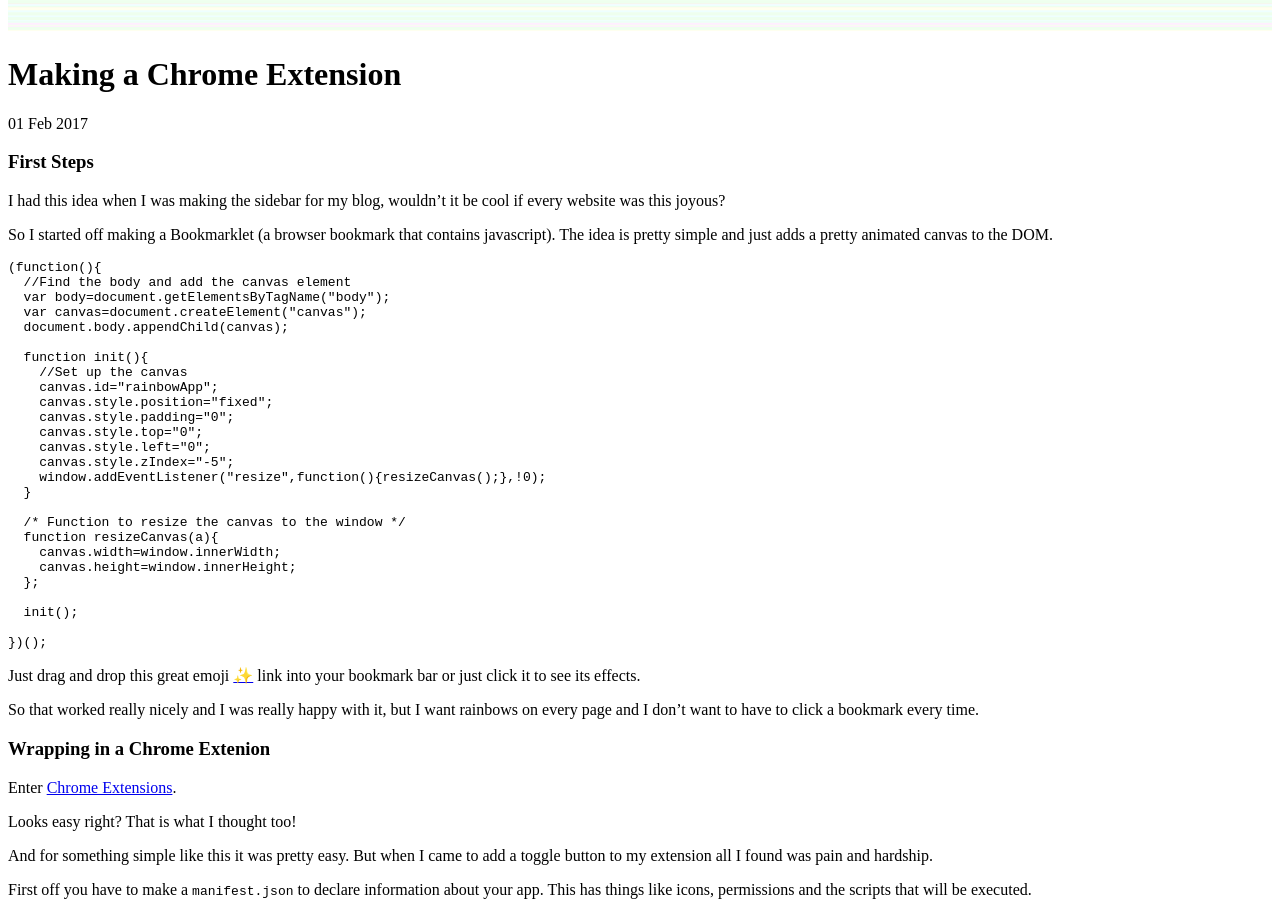
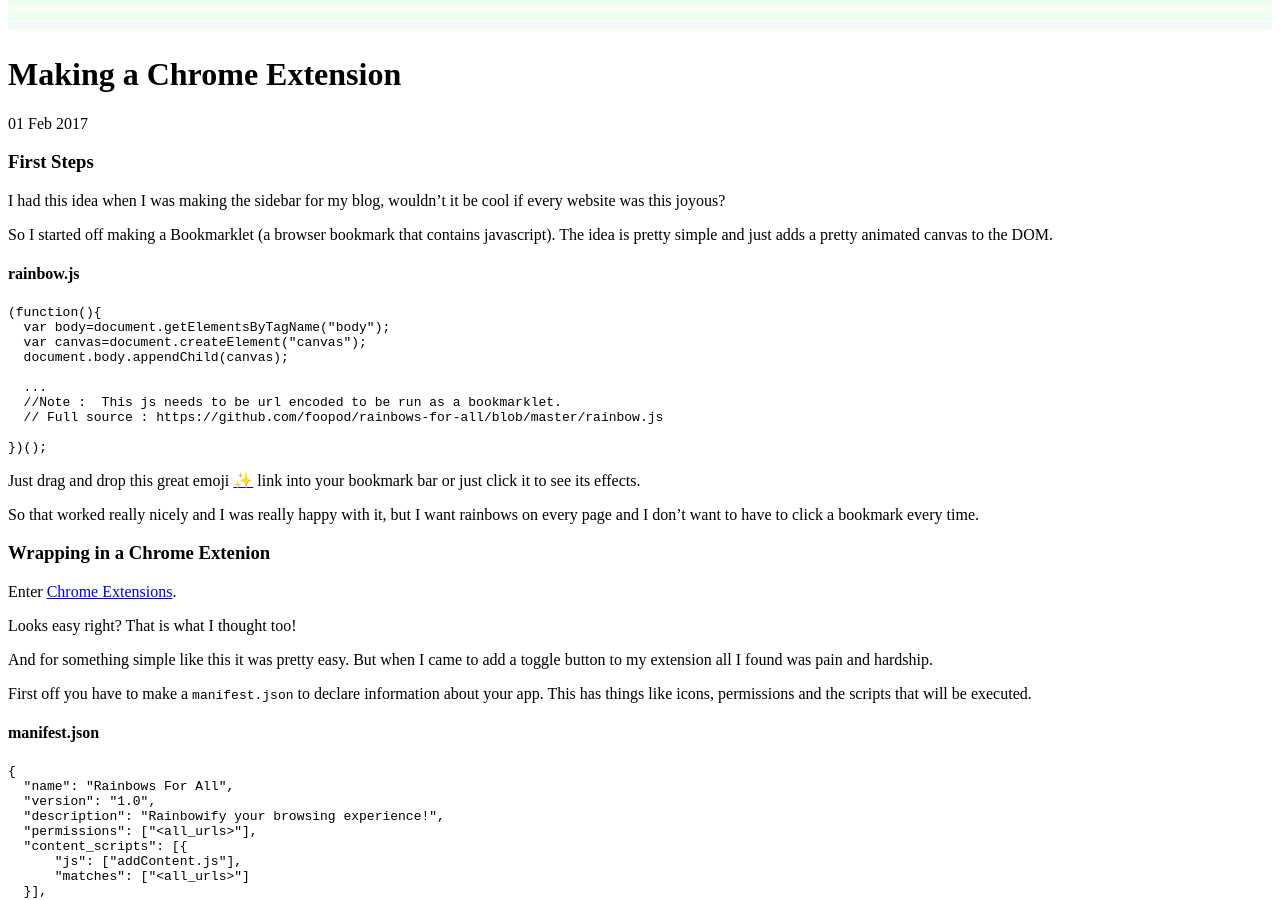
Before and after one commit to foopod/blog-2.0, a Jekyll site: the page built from _posts/2017-02-01-making-a-chrome-extension.md, in a window 1280 px wide and 900 px high, scrolled down 283 px. Built offline with Jekyll 4.4.1, drawn with Linux system fonts in a browser that asks for light colours; nearby versions of some CDN libraries; some web fonts are replaced.

Commit message:
Update 2017-02-01-making-a-chrome-extension.md

````diff
--- a/_posts/2017-02-01-making-a-chrome-extension.md
+++ b/_posts/2017-02-01-making-a-chrome-extension.md
@@ -13,31 +13,16 @@ I had this idea when I was making the sidebar for my blog, wouldn't it be cool i
 
 So I started off making a Bookmarklet (a browser bookmark that contains javascript). The idea is pretty simple and just adds a pretty animated canvas to the DOM.
 
+#### rainbow.js
 ```
 (function(){
-  //Find the body and add the canvas element
   var body=document.getElementsByTagName("body");
   var canvas=document.createElement("canvas");
   document.body.appendChild(canvas);
 
-  function init(){
-    //Set up the canvas
-    canvas.id="rainbowApp";
-    canvas.style.position="fixed";
-    canvas.style.padding="0";
-    canvas.style.top="0";
-    canvas.style.left="0";
-    canvas.style.zIndex="-5";
-    window.addEventListener("resize",function(){resizeCanvas();},!0);
-  }
-
-  /* Function to resize the canvas to the window */
-  function resizeCanvas(a){
-    canvas.width=window.innerWidth;
-    canvas.height=window.innerHeight;
-  };
-
-  init();
+  ...
+  //Note :  This js needs to be url encoded to be run as a bookmarklet.
+  // Full source : https://github.com/foopod/rainbows-for-all/blob/master/rainbow.js
 
 })();
 ```
@@ -55,6 +40,8 @@ Looks easy right? That is what I thought too!
 And for something simple like this it was pretty easy. But when I came to add a toggle button to my extension all I found was pain and hardship.
 
 First off you have to make a `manifest.json` to declare information about your app. This has things like icons, permissions and the scripts that will be executed.
+
+#### manifest.json
 
 ```
 {
````
